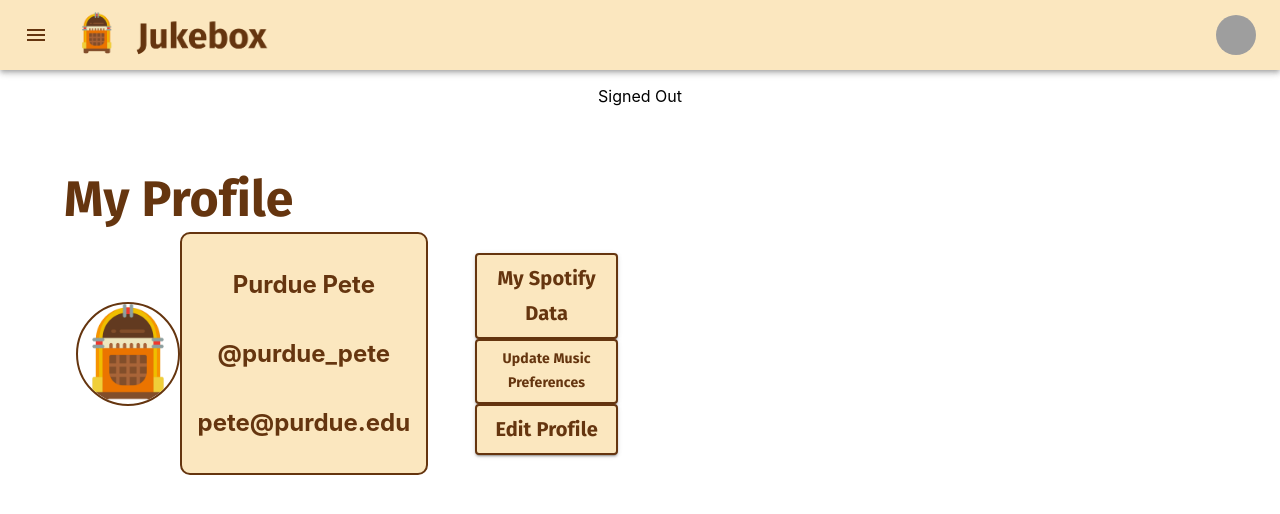
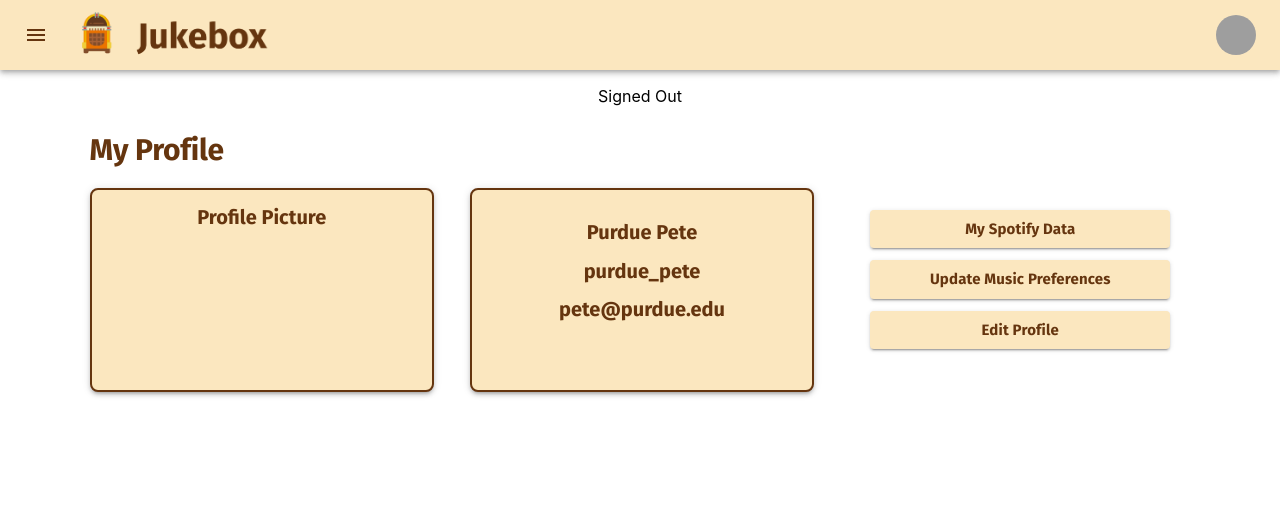
Before and after one commit to maitriparikh/cs407-jukebox, a React (Create React App) app: page /profile in a window 1280 px wide. Shown: the top 514 px of the page. Built offline with nearby package versions, Linux system fonts and the light colour scheme; no server answers; grey boxes are pictures that could not be loaded.

Commit message:
profile page UI fixes [IN PROGRESS]

```diff
--- a/src/pages/profile_components/profile.js
+++ b/src/pages/profile_components/profile.js
@@ -12,6 +12,8 @@ import FormControl from "@mui/material/FormControl";
 import Select from "@mui/material/Select";
 import InputLabel from "@mui/material/InputLabel";
 import { Link } from "@mui/material";
+import Card from "@mui/material/Card";
+import CardContent from "@mui/material/CardContent"
 import Typography from "@mui/material/Typography";
 
 function Profile() {
@@ -28,91 +30,55 @@ function Profile() {
     };
 
     return (
-      <Box sx={{ margin: "5%" }}>
-      <Container maxWidth="true" disableGutters="true">
+      <div style={{ marginTop: "2%", marginBottom: "2%", marginLeft: "7%", marginRight: "7%" }}>
 
-      <Typography variant="h1" style={{ textAlign: "left" }}>
+        <Typography variant="h2" style={{ textAlign: "left" }}>
             My Profile
         </Typography>
 
         <br></br>
-        <Grid container
-              direction={"row"}
-              spacing={2}
-              rowSpacing={2}
-              columnSpacing={3}
-              sx={{ marginLeft: "1%", alignItems: "center" }}
-          >
 
-          {/* First Column */}
-          <Stack
-          sx={{
-              minHeight: "100%",
-              display: "flex",
-              flexDirection: "column",
-              alignItems: "center",
-              justifyContent: "space-between",
-          }}
-          >
-          <img
-              src={Logo}
-              alt="Profile Picture"
-              style={{
-              border: "2px solid var(--text-color)",
-              borderRadius: "50%",
-              width: "100px",
-              height: "100px",
-              }}
-          />
-          </Stack>
+        <Grid container spacing={5}>
 
-          {/* Second Column */}
-          <Stack
-          p={2}
-          sx={{
-              backgroundColor: "var(--accent-color)",
-              color: "var(--text-color)",
-              border: `2px solid var(--text-color)`,
-              borderRadius: "10px",
-              minHeight: "100%",
-              display: "flex",
-              flexDirection: "column",
-              alignItems: "center",
-              justifyContent: "center",
-              textAlign: "center",
-          }}
-          >
-          <h2>
+          {/* First Row */}
+          <Grid item xs={4}>
+            <Card elevation={3} style={{ backgroundColor: "var(--accent-color)", color: "var(--text-color)", border: `2px solid var(--text-color)`, borderRadius: "8px", height: "200px", width: "100%" }}>
+              <CardContent>
+                <Typography variant="h3" component="div">
+                  Profile Picture
+                </Typography>
+              </CardContent>
+            </Card>
+          </Grid>
+          <Grid item xs={4}>
+            <Card elevation={3} style={{ backgroundColor: "var(--accent-color)", color: "var(--text-color)", border: `2px solid var(--text-color)`, borderRadius: "8px", height: "200px", width: "100%" }}>
+              <CardContent>
+                <Typography variant="h3" style={{ margin: "5%" }} component="div">
                   {firstName} {lastName}
-          </h2>
-          <h2>
-              @{username}
-          </h2>
-          <h2>{email}</h2>
-          </Stack>
-
-          {/* Third Column */}
-            <Stack
-              p={2}
-              sx={{
-                backgroundColor: "#ffffff",
-                minHeight: "100%",
-                display: "flex",
-                flexDirection: "column",
-                alignItems: "center",
-                justifyContent: "space-between",
-              }}
-            >
+                </Typography>
+                <Typography variant="h3" style={{ margin: "5%" }} component="div">
+                  {username}
+                </Typography>
+                <Typography variant="h3" style={{ margin: "5%" }} component="div">
+                  {email}
+                </Typography>
+              </CardContent>
+            </Card>
+          </Grid>
+          <Grid item xs={4}>
+            <Card elevation={0} style={{ height: "200px", width: "100%" }}>
+              <CardContent>
+              <Stack spacing={2} direction="column" alignItems="center">
                   <Button
                     variant="contained"
                     style={{
-                  width: "70%",
-                  color: "var(--text-color)",
-                  border: `2px solid var(--text-color)`,
-                  backgroundColor: "var(--accent-color)",
+                      width: 300,
+                      color: 'var(--text-color)',
+                      backgroundColor: 'var(--accent-color)',
                       textTransform: "none",
-                  fontSize: 20,
-                  fontWeight: "bold"
+                      fontSize: 15,
+                      fontWeight: "bold",
+                      margin: "2%"
                     }}
                   >
                     My Spotify Data
@@ -121,11 +87,13 @@ function Profile() {
                   <Button
                     variant="contained"
                     style={{
-                  width: "70%",
-                  color: "var(--text-color)",
-                  border: `2px solid var(--text-color)`,
-                  backgroundColor: "var(--accent-color)",
-                  textTransform: "none"
+                      width: 300,
+                      color: 'var(--text-color)',
+                      backgroundColor: 'var(--accent-color)',
+                      textTransform: "none",
+                      fontSize: 15,
+                      fontWeight: "bold",
+                      margin: "2%"
                     }}
                   >
                     Update Music Preferences
@@ -134,22 +102,25 @@ function Profile() {
                   <Button
                     variant="contained"
                     style={{
-                  width: "70%",
-                  color: "var(--text-color)",
-                  border: `2px solid var(--text-color)`,
-                  backgroundColor: "var(--accent-color)",
+                      width: 300,
+                      color: 'var(--text-color)',
+                      backgroundColor: 'var(--accent-color)',
                       textTransform: "none",
-                  fontSize: 20,
-                  fontWeight: "bold"
+                      fontSize: 15,
+                      fontWeight: "bold",
+                      margin: "2%"
                     }}
                   >
                     Edit Profile
                   </Button>
+                </Stack>
 
-            </Stack>
+              </CardContent>
+            </Card>
           </Grid>
-      </Container>
-      </Box>
+
+        </Grid>
+        </div>
       );
     }
 
```
Lines whose indentation alone changed are shown as unchanged.
